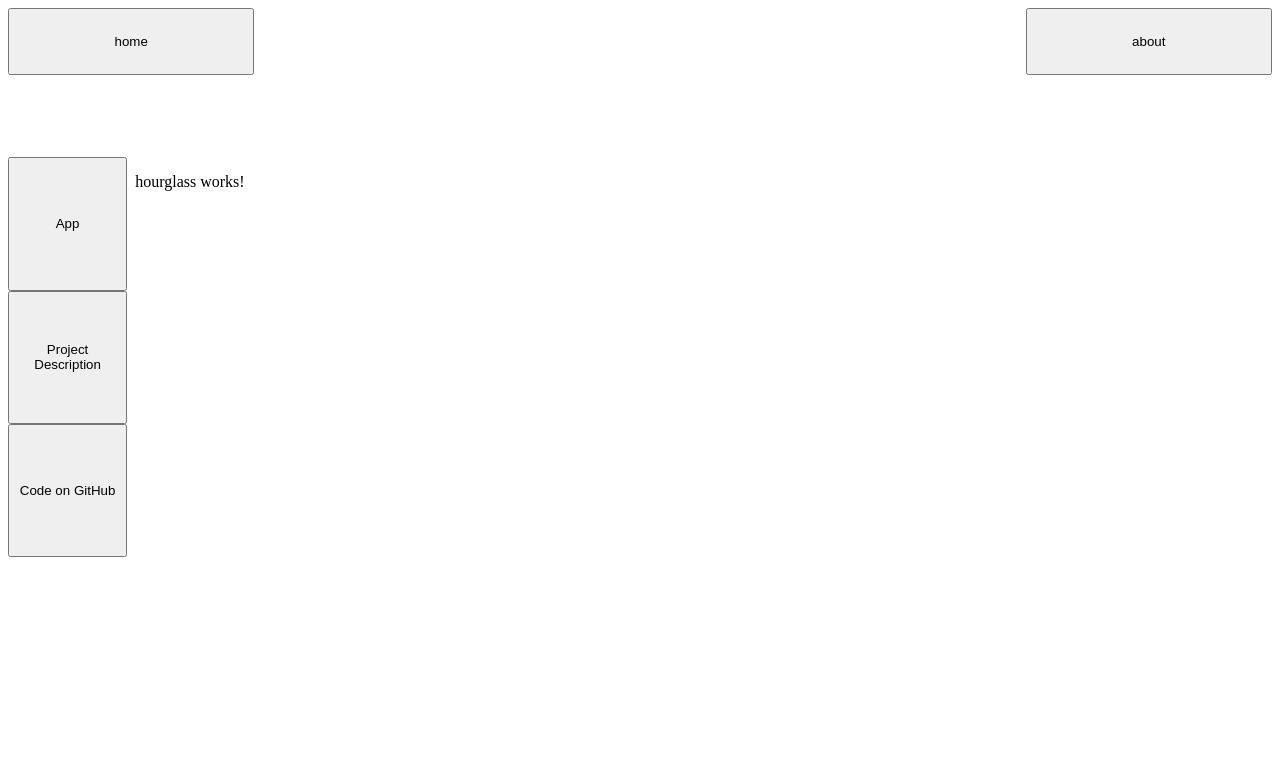
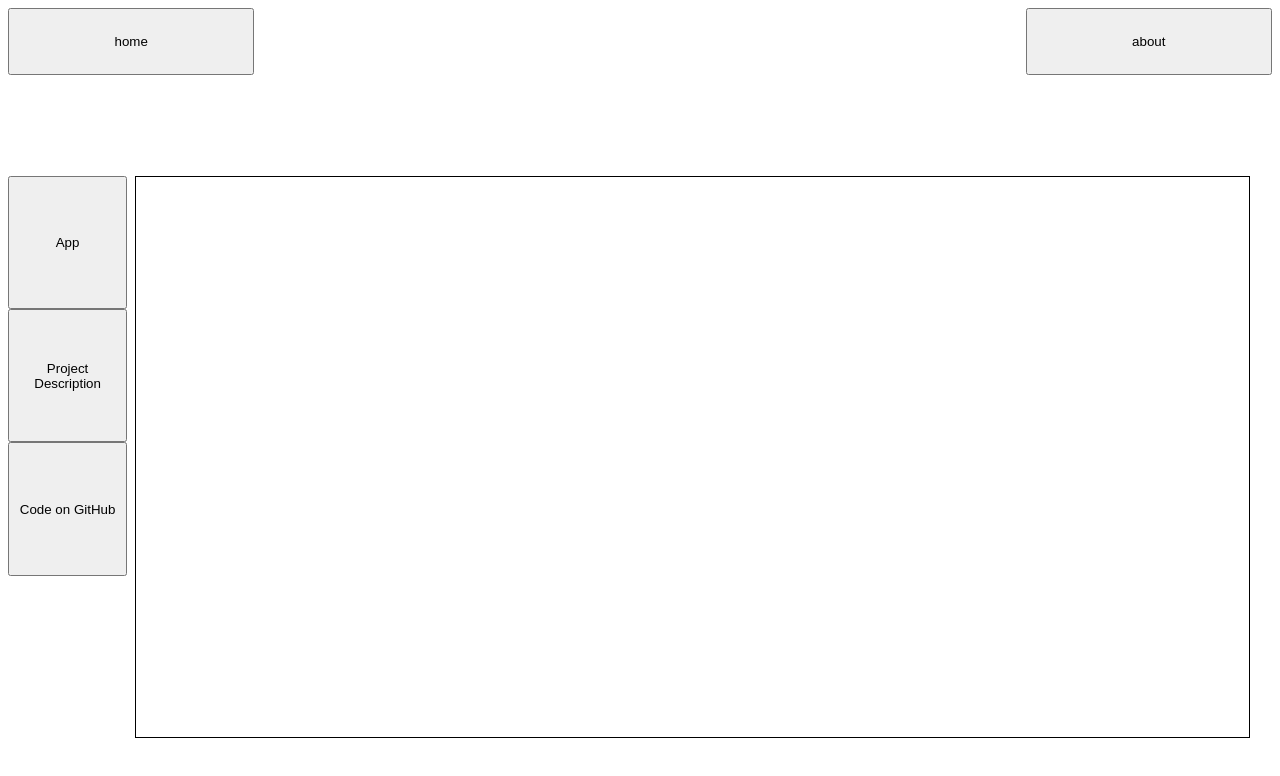
Before and after one commit to GiacomoRobino/appContainer, an Angular app: page / in a window 1280 px wide. Both pictures are taken after a click on the button "Hourglass". Shown: the top 776 px of the page. Built offline with nearby package versions, Linux system fonts and the light colour scheme.

Commit message:
feature: aggiunto canvas a hourglass

```diff
--- a/src/app/app.component.scss
+++ b/src/app/app.component.scss
@@ -3,4 +3,9 @@
   color: white;
   padding: 2em;
   border-radius: 0.5em;
+  bordere: 1px solid black;
 }
+
+.app-filler{
+  height: 100%;
+}
--- a/src/app/pages/apps/app-wrapper/app-wrapper.component.html
+++ b/src/app/pages/apps/app-wrapper/app-wrapper.component.html
@@ -6,7 +6,9 @@
     <div><button class="app-button element-container-style sidebar-button">Code on GitHub</button></div>
   </div>
   <div class="carousel element-container-style">
-    <app-hourglass *ngIf="appName === 'hourglass'"></app-hourglass>
-    <app-gol *ngIf="appName === 'gol'"></app-gol>
+    <app-hourglass class="element-container-style" *ngIf="appName === 'hourglass'"></app-hourglass>
+    <app-gol class="app-filler element-container-style" *ngIf="appName === 'gol'"></app-gol>
+    <app-circular-calendar class="app-filler element-container-style" *ngIf="appName === 'circularCalendar'"></app-circular-calendar>
+    <app-json-to-graph class="app-filler element-container-style" *ngIf="appName === 'jsonToGraph'"></app-json-to-graph>
     </div>
 </div>
--- a/src/app/pages/apps/hourglass/hourglass.component.html
+++ b/src/app/pages/apps/hourglass/hourglass.component.html
@@ -1 +1 @@
-<p>hourglass works!</p>
+<canvas></canvas>
--- a/src/app/pages/apps/hourglass/hourglass.component.scss
+++ b/src/app/pages/apps/hourglass/hourglass.component.scss
@@ -0,0 +1,3 @@
+canvas{
+    border: 1px solid black;
+}
--- a/src/app/pages/apps/hourglass/hourglass.component.ts
+++ b/src/app/pages/apps/hourglass/hourglass.component.ts
@@ -10,6 +10,10 @@ export class HourglassComponent implements OnInit {
   constructor() { }
 
   ngOnInit(): void {
+    let canvas = <HTMLCanvasElement>document.querySelector('canvas');
+    canvas.width = window.innerWidth * 0.87;
+    canvas.height = window.innerHeight * 0.70;
+    console.log(canvas.width, canvas.height);
   }
 
 }
```
